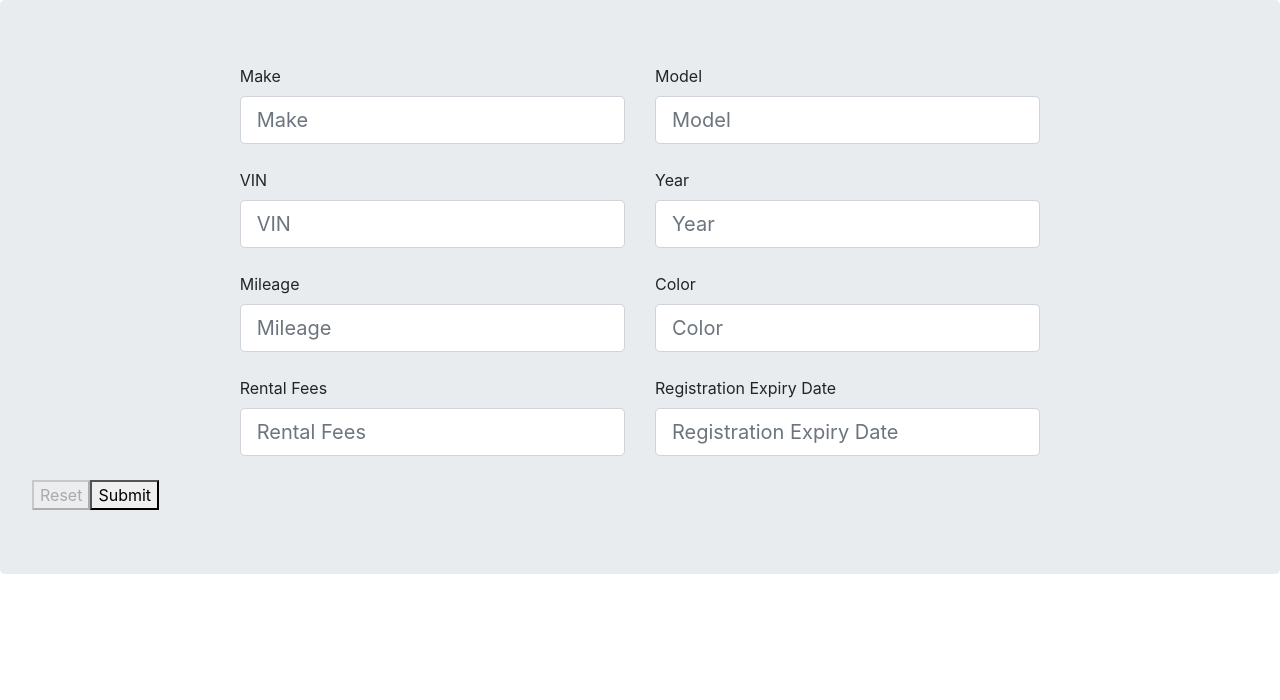
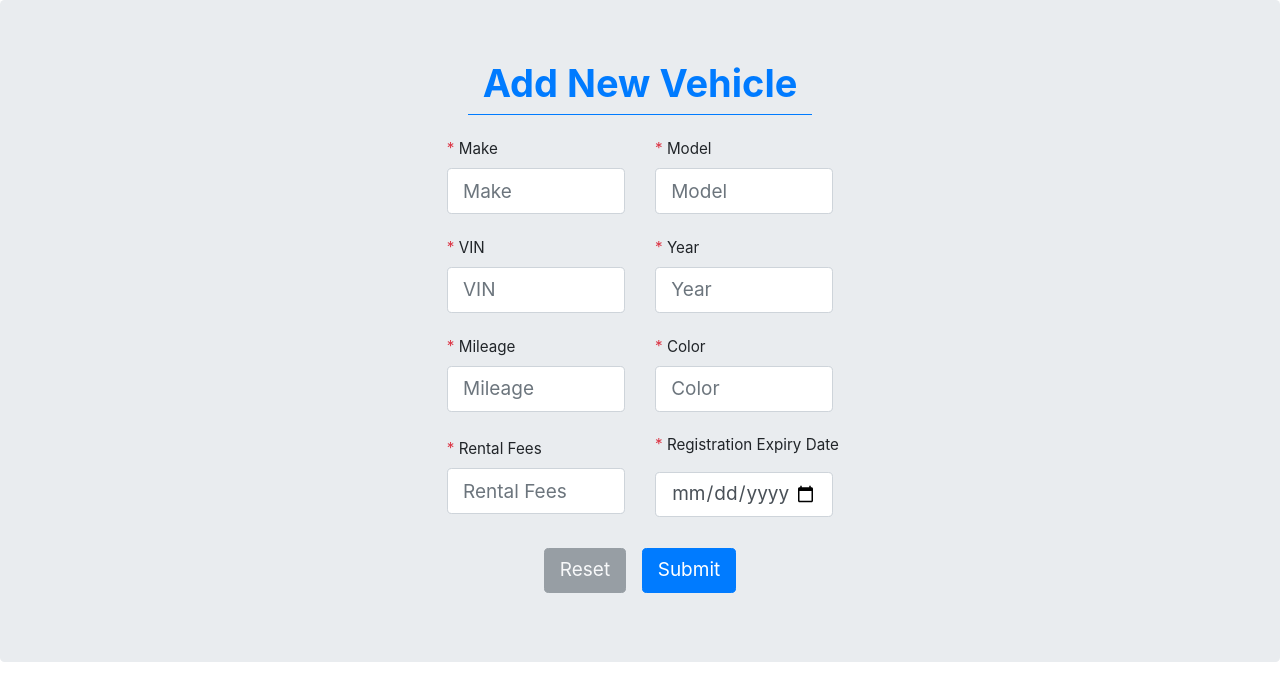
Before and after one commit to MD2990/auto_zone, a Next.js app: page /Manage in a window 1280 px wide. Shown: the top 700 px of the page. Built offline with nearby package versions, Linux system fonts and the light colour scheme.

Commit message:
form frmating

```diff
--- a/package.json
+++ b/package.json
@@ -13,19 +13,13 @@
 		"@material-ui/lab": "^4.0.0-alpha.57",
 		"axios": "^0.21.1",
 		"bootstrap": "^4.6.0",
-		"dotenv": "^8.2.0",
-		"fontsource-roboto": "^4.0.0",
 		"formik": "^2.2.6",
-		"isomorphic-unfetch": "^3.1.0",
 		"mongoose": "^5.11.16",
 		"next": "10.0.7",
-		"next-absolute-url": "^1.2.2",
 		"react": "^17.0.1",
 		"react-bootstrap": "^1.4.3",
-		"react-datepicker": "^3.4.1",
 		"react-dom": "^17.0.1",
 		"react-icons": "^4.2.0",
-		"react-query": "^3.9.8",
 		"react-toastify": "^7.0.3",
 		"swr": "^0.4.2",
 		"yup": "^0.32.8"
--- a/pages/Manage.js
+++ b/pages/Manage.js
@@ -3,124 +3,36 @@ import React from 'react';
 import styles from '../styles/main.module.css';
 import Col from 'react-bootstrap/Col';
 import Form from 'react-bootstrap/Form';
-import Button from 'react-bootstrap/Button';
-import Toasts from '../components/Snack';
 import { ToastContainer, toast } from 'react-toastify';
 import Jumbotron from 'react-bootstrap/Jumbotron';
 import 'bootstrap/dist/css/bootstrap.min.css';
 import { Container, Row, InputGroup, FormControl } from 'react-bootstrap';
 import { useState } from 'react';
-import DatePicker from 'react-datepicker';
-import 'react-datepicker/dist/react-datepicker.css';
 import { FcEditImage } from 'react-icons/fc';
 import useSWR, { mutate, trigger } from 'swr';
 import { Formik } from 'formik';
 import * as Yup from 'yup';
 import axios from 'axios';
 
-export function Manage() {
-	const [startDate, setStartDate] = useState(new Date());
-	function clicked() {
-		toast('hello', {
-			role: 'alert',
-		});
-	}
-
+export default function ss() {
 	return (
 		<>
-			<Link href='/'>
-				<Button variant='primary' className='m-4  font-weight-bolder btn-lg'>
-					Home
-				</Button>
-			</Link>
-
 			<Jumbotron>
-				<Form>
-					<Row className=' justify-content-center align-items-center mb-4'>
-						{' '}
-						<Col xm='true' sm='4'>
-							{' '}
-							<Form.Label className={styles.label_text}> Make</Form.Label>
-							<Form.Control size='lg' placeholder='---' />
-						</Col>
-						<Col xm='true' sm='4'>
-							{' '}
-							<Form.Label className={styles.label_text}>Model</Form.Label>
-							<Form.Control size='lg' placeholder='---' />
+				<Container>
+					<Row
+						/* 	xs={4}
+					md={2}
+					lg={16} */
+						className=' justify-content-center align-items-center mb-4'>
+						<Col
+							md='auto'
+							className='border-bottom border-primary text-center '>
+							<h1 className='text-truncate font-weight-bolder text-primary'>
+								Add New Vehicle
+							</h1>
 						</Col>
 					</Row>
-					<Row className=' justify-content-center align-items-center mb-4'>
-						{' '}
-						<Col xm='true' sm='4'>
-							<Form.Label className={styles.label_text}>Year</Form.Label>
-							<Form.Control size='lg' placeholder='---' />
-						</Col>
-						<Col xm='true' sm='4'>
-							<Form.Label className={styles.label_text}>VIN</Form.Label>
-							<Form.Control size='lg' placeholder='---' />
-						</Col>
-					</Row>
-					<Row className=' justify-content-center align-items-center mb-4'>
-						<Col xm='true' sm='4'>
-							<Form.Label className={styles.label_text}>Color</Form.Label>
-							<Form.Control size='lg' placeholder='---' />
-						</Col>
-						<Col xm='true' sm='4'>
-							<Form.Label className={styles.label_text}>Mileage</Form.Label>
-							<Form.Control size='lg' placeholder='---' />
-						</Col>
-					</Row>
-					<Row className=' justify-content-center align-items-center mb-4'>
-						<Col xm='true' sm='4'>
-							<Form.Label className={styles.label_text}>
-								Rental Fees{' '}
-							</Form.Label>
-							<Form.Control size='lg' placeholder='---' />
-						</Col>
-						<Col xm='true' sm='4'>
-							<Form.Label className={styles.label_text}>
-								Registration Expiry Date
-							</Form.Label>
-
-							<Form.Control
-								type='date'
-								className='form-control'
-								size='lg'
-								placeholder='---'
-								onChange={(e) => {
-									console.log(e.target.value);
-								}}
-							/>
-						</Col>
-					</Row>
-					{/*
-
-
-						<Form.Label>State</Form.Label>
-						<Form.Control as='select' defaultValue='Choose...'>
-							<option>Choose...</option>
-							<option>...</option>
-						</Form.Control>
-
-						<Form.Check type='checkbox' label='Check me out' /> */}
-					<Row
-						md={6}
-						className='justify-content-center align-items-center ml-6 mr-11'>
-						<Toasts></Toasts>
-					</Row>
-				</Form>
-			</Jumbotron>
-
-			<footer className={styles.footer}>
-				<p> Made with 🤍 by MD-AD </p>
-			</footer>
-		</>
-	);
-}
-
-export default function ss() {
-	return (
-		<Jumbotron>
+				</Container>
 				<Formik
 					initialValues={{
 						make: '',
@@ -135,7 +47,11 @@ export default function ss() {
 					onSubmit={async (values) => {
 						/* 		await new Promise((resolve) => setTimeout(resolve, 500));
 					alert(JSON.stringify(values, null, 2)); */
-					mutate('http://localhost:3000/api/cars', [...[data], values], false);
+						mutate(
+							'http://localhost:3000/api/cars',
+							[...[data], values],
+							false
+						);
 						//	;
 						await axios.post('http://localhost:3000/api/cars', values);
 						trigger('http://localhost:3000/api/cars');
@@ -172,10 +88,14 @@ export default function ss() {
 
 						return (
 							<Form onSubmit={handleSubmit}>
-							<Row className=' justify-content-center align-items-center mb-4'>
+								<Row
+									xs={2}
+									md={4}
+									lg={6}
+									className=' justify-content-center align-items-center mb-4'>
 									<Col xm='true' sm='4'>
-									<Form.Label htmlFor='make' style={{ display: 'block' }}>
-										Make
+										<Form.Label htmlFor='make'>
+											<span className='text-danger'> *</span> Make
 										</Form.Label>
 										<Form.Control
 											size='lg'
@@ -192,15 +112,19 @@ export default function ss() {
 											}
 										/>{' '}
 										{errors.make && touched.make && (
-										<Row className=' justify-content-center align-items-center m-0'>
+											<Row
+												xs={2}
+												md={4}
+												lg={6}
+												className=' justify-content-start align-items-left text-left ml-3 text-danger'>
 												{errors.make}
 											</Row>
 										)}
 									</Col>
 
 									<Col xm='true' sm='4'>
-									<Form.Label htmlFor='make' style={{ display: 'block' }}>
-										Model
+										<Form.Label htmlFor='make'>
+											<span className='text-danger'> *</span> Model
 										</Form.Label>
 										<Form.Control
 											size='lg'
@@ -217,16 +141,20 @@ export default function ss() {
 											}
 										/>
 										{errors.model && touched.model && (
-										<Row className=' justify-content-center align-items-center m-0'>
+											<Row className=' justify-content-start align-items-left text-left ml-3 text-danger'>
 												{errors.model}
 											</Row>
 										)}
 									</Col>
 								</Row>
-							<Row className=' justify-content-center align-items-center mb-4'>
+								<Row
+									xs={2}
+									md={4}
+									lg={6}
+									className=' justify-content-center align-items-center mb-4'>
 									<Col xm='true' sm='4'>
-									<Form.Label htmlFor='vin' style={{ display: 'block' }}>
-										VIN
+										<Form.Label htmlFor='vin'>
+											<span className='text-danger'> *</span> VIN
 										</Form.Label>
 										<Form.Control
 											size='lg'
@@ -243,15 +171,15 @@ export default function ss() {
 											}
 										/>{' '}
 										{errors.vin && touched.vin && (
-										<Row className=' justify-content-center align-items-center m-0'>
+											<Row className=' justify-content-start align-items-left text-left ml-3 text-danger'>
 												{errors.vin}
 											</Row>
 										)}
 									</Col>
 
 									<Col xm='true' sm='4'>
-									<Form.Label htmlFor='year' style={{ display: 'block' }}>
-										Year
+										<Form.Label htmlFor='year'>
+											<span className='text-danger'> *</span> Year
 										</Form.Label>
 										<Form.Control
 											size='lg'
@@ -268,17 +196,21 @@ export default function ss() {
 											}
 										/>
 										{errors.year && touched.year && (
-										<Row className=' justify-content-center align-items-center m-0'>
+											<Row className=' justify-content-start align-items-left text-left ml-3 text-danger'>
 												{errors.year}
 											</Row>
 										)}
 									</Col>
 								</Row>
 
-							<Row className=' justify-content-center align-items-center mb-4'>
+								<Row
+									xs={2}
+									md={4}
+									lg={6}
+									className=' justify-content-center align-items-center mb-4'>
 									<Col xm='true' sm='4'>
-									<Form.Label htmlFor='mileage' style={{ display: 'block' }}>
-										Mileage
+										<Form.Label htmlFor='mileage'>
+											<span className='text-danger'> *</span> Mileage
 										</Form.Label>
 										<Form.Control
 											size='lg'
@@ -295,15 +227,15 @@ export default function ss() {
 											}
 										/>{' '}
 										{errors.mileage && touched.mileage && (
-										<Row className=' justify-content-center align-items-center m-0'>
+											<Row className=' justify-content-start align-items-left text-left ml-3 text-danger'>
 												{errors.mileage}
 											</Row>
 										)}
 									</Col>
 
 									<Col xm='true' sm='4'>
-									<Form.Label htmlFor='color' style={{ display: 'block' }}>
-										Color
+										<Form.Label htmlFor='color'>
+											<span className='text-danger'> *</span> Color
 										</Form.Label>
 										<Form.Control
 											size='lg'
@@ -314,24 +246,26 @@ export default function ss() {
 											onChange={handleChange}
 											onBlur={handleBlur}
 											className={
-											errors.make && touched.make
+												errors.color && touched.color
 													? styles.input + styles.error
 													: styles.input
 											}
 										/>
 										{errors.color && touched.color && (
-										<Row className=' justify-content-center align-items-center m-0'>
-											{errors.make}
+											<Row className=' justify-content-start align-items-left text-left ml-3 text-danger'>
+												{errors.color}
 											</Row>
 										)}
 									</Col>
 								</Row>
-							<Row className=' justify-content-center align-items-center mb-4'>
+								<Row
+									xs={2}
+									md={4}
+									lg={6}
+									className=' justify-content-center align-items-center mb-4'>
 									<Col xm='true' sm='4'>
-									<Form.Label
-										htmlFor='rental_fees'
-										style={{ display: 'block' }}>
-										Rental Fees
+										<Form.Label htmlFor='rental_fees'>
+											<span className='text-danger'> *</span> Rental Fees
 										</Form.Label>
 										<Form.Control
 											size='lg'
@@ -348,7 +282,7 @@ export default function ss() {
 											}
 										/>{' '}
 										{errors.rental_fees && touched.rental_fees && (
-										<Row className=' justify-content-center align-items-center m-0'>
+											<Row className=' justify-content-start align-items-left text-left ml-3 text-danger'>
 												{errors.rental_fees}
 											</Row>
 										)}
@@ -357,14 +291,15 @@ export default function ss() {
 									<Col xm='true' sm='4'>
 										<Form.Label
 											htmlFor='registration_expiry_date'
-										style={{ display: 'block' }}>
-										Registration Expiry Date
+											className='text-truncate'>
+											<span className='text-danger'> *</span> Registration
+											Expiry Date
 										</Form.Label>
 										<Form.Control
 											size='lg'
 											placeholder='Registration Expiry Date'
 											id='registration_expiry_date'
-										type='text'
+											type='date'
 											value={values.registration_expiry_date}
 											onChange={handleChange}
 											onBlur={handleBlur}
@@ -374,30 +309,154 @@ export default function ss() {
 													? styles.input + styles.error
 													: styles.input
 											}
-									/>{' '}
+										/>
 										{errors.registration_expiry_date &&
 											touched.registration_expiry_date && (
-											<Row className=' justify-content-center align-items-center m-0'>
+												<Row className=' justify-content-start align-items-left text-left ml-3 text-danger'>
 													{errors.registration_expiry_date}
 												</Row>
 											)}
 									</Col>
 								</Row>
-
+								<Row className=' justify-content-center align-items-center text-center'>
 									<button
+										className='btn btn-lg btn-secondary m-2'
 										type='button'
-								className={styles.outline}
+										//className={styles.outline}
 										onClick={handleReset}
 										disabled={!dirty || isSubmitting}>
 										Reset
 									</button>
-							<button type='submit' disabled={isSubmitting}>
+									<button
+										className='btn btn-lg btn-primary m-2'
+										type='submit'
+										disabled={isSubmitting}>
 										Submit
 									</button>
+								</Row>
 							</Form>
 						);
 					}}
 				</Formik>
 			</Jumbotron>
+		</>
 	);
 }
+
+/*
+
+export function Manage() {
+	const [startDate, setStartDate] = useState(new Date());
+	function clicked() {
+		toast('hello', {
+			role: 'alert',
+		});
+	}
+
+	return (
+		<>
+			<Link href='/'>
+				<Button variant='primary' className='m-4  font-weight-bolder btn-lg'>
+					Home
+				</Button>
+			</Link>
+
+			<Jumbotron>
+				<Form>
+					<Row className=' justify-content-center align-items-center mb-4'>
+						{' '}
+						<Col xm='true' sm='4'>
+							{' '}
+							<Form.Label className={styles.label_text}> Make</Form.Label>
+							<Form.Control size='lg' placeholder='---' />
+						</Col>
+						<Col xm='true' sm='4'>
+							{' '}
+							<Form.Label className={styles.label_text}>Model</Form.Label>
+							<Form.Control size='lg' placeholder='---' />
+						</Col>
+					</Row>
+					<Row
+						xs={2}
+						md={4}
+						lg={6}
+						className=' justify-content-center align-items-center mb-4'>
+						{' '}
+						<Col xm='true' sm='4'>
+							<Form.Label className={styles.label_text}>Year</Form.Label>
+							<Form.Control size='lg' placeholder='---' />
+						</Col>
+						<Col xm='true' sm='4'>
+							<Form.Label className={styles.label_text}>VIN</Form.Label>
+							<Form.Control size='lg' placeholder='---' />
+						</Col>
+					</Row>
+					<Row
+						xs={2}
+						md={4}
+						lg={6}
+						className=' justify-content-center align-items-center mb-4'>
+						<Col xm='true' sm='4'>
+							<Form.Label className={styles.label_text}>Color</Form.Label>
+							<Form.Control size='lg' placeholder='---' />
+						</Col>
+						<Col xm='true' sm='4'>
+							<Form.Label className={styles.label_text}>Mileage</Form.Label>
+							<Form.Control size='lg' placeholder='---' />
+						</Col>
+					</Row>
+					<Row
+						xs={2}
+						md={4}
+						lg={6}
+						className=' justify-content-center align-items-center mb-4'>
+						<Col xm='true' sm='4'>
+							<Form.Label className={styles.label_text}>
+								Rental Fees{' '}
+							</Form.Label>
+							<Form.Control size='lg' placeholder='---' />
+						</Col>
+						<Col xm='true' sm='4'>
+							<Form.Label className={styles.label_text}>
+								Registration Expiry Date
+							</Form.Label>
+
+							<Form.Control
+								type='date'
+								className='form-control'
+								size='lg'
+								placeholder='---'
+								onChange={(e) => {
+									console.log(e.target.value);
+								}}
+							/>
+						</Col>
+					</Row>
+					{/*
+
+
+						<Form.Label>State</Form.Label>
+						<Form.Control as='select' defaultValue='Choose...'>
+							<option>Choose...</option>
+							<option>...</option>
+						</Form.Control>
+
+						<Form.Check type='checkbox' label='Check me out' /> }
+						<Row
+						md={6}
+						className='justify-content-center align-items-center ml-6 mr-11'>
+						<Toasts></Toasts>
+					</Row>
+				</Form>
+			</Jumbotron>
+
+			<footer className={styles.footer}>
+				<p> Made with 🤍 by MD-AD </p>
+			</footer>
+		</>
+	);
+}
+
+
+
+*/
--- a/styles/globals.css
+++ b/styles/globals.css
@@ -1,10 +1,5 @@
 /* html,
-body {
-  padding: 0;
-  margin: 0;
-  font-family: -apple-system, BlinkMacSystemFont, Segoe UI, Roboto, Oxygen,
-    Ubuntu, Cantarell, Fira Sans, Droid Sans, Helvetica Neue, sans-serif;
-}
+
 
 a {
   color: inherit;
@@ -15,3 +10,7 @@ a {
   box-sizing: border-box;
 }
  */
+html,
+body {
+	font-size: calc(30% + 0.5vw + 0.5vh);
+}
```
Also changed, not shown: 1 other file (tests, documents, lock files or other folders). Lines whose indentation alone changed are shown as unchanged.
